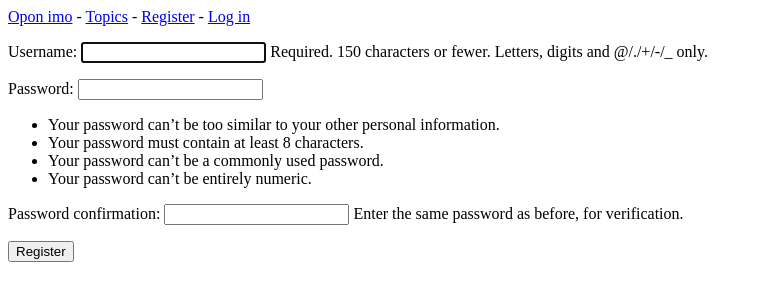
After one commit to Msdot001/Opon_Imo, a Django app: page /users/register/ in a window 1280 px wide. The commit adds this page. Shown: the top 301 px of the page, without its empty margins (0-759 px from the left). Run offline with Django 4.2, Linux system fonts and the light colour scheme.

Commit message:
Create register_user

```diff
--- a/templates/base.html
+++ b/templates/base.html
@@ -5,6 +5,7 @@
   Hello, {{ user.username }}.
   <a href="{%url 'users:logout' %}">Log out </a> <!--The default named URL pattern for logging out is simply 'logout'-->
   {% else %}
+  <a href="{% url 'users:register' %}">Register</a> -
   <a href="{% url 'users:login' %}">Log in</a> <!--The default named URL pattern for log in is simply 'login'-->
   {% endif %}
 </p>
--- a/users/templates/registration/login.html
+++ b/users/templates/registration/login.html
@@ -11,6 +11,6 @@
     {{ form.as_p }}
 
     <button name="submit">Log in</button>
-    <input type="hidden" name="next" value="{% url 'opon_imos:home' %}" />
+    <input type="hidden" name="next" value="{% url 'opon_imos:home' %}" />  <!--redirc=ect to home page-->
 </form>
 {% endblock content %}
--- /dev/null
+++ b/users/templates/registration/register.html
@@ -0,0 +1,9 @@
+{% extends "base.html" %}
+{% block content %}
+<form method="post" action="{% url 'users:register' %}">
+{% csrf_token %}
+{{ form.as_p }}
+<button name="submit">Register</button>
+<input type="hidden" name="next" value="{% url 'opon_imos:home' %}" />
+</form>
+{% endblock content %}
--- a/users/urls.py
+++ b/users/urls.py
@@ -1,8 +1,11 @@
 from django.urls import path, include
+from . import views
 
 app_name = "users"
 
 urlpatterns = [
-    # Include default auth urls.
-    path("", include('django.contrib.auth.urls'))
+    # Include default auth urls. for login and logout
+    path("", include('django.contrib.auth.urls')),
+    # path for registration of new users
+    path("register/", views.register, name="register"),
 ]
--- a/users/views.py
+++ b/users/views.py
@@ -1,3 +1,24 @@
-from django.shortcuts import render
+from django.shortcuts import render, redirect
+from django.contrib.auth import login
+from django.contrib.auth.forms import UserCreationForm
 
-# Create your views here.
+
+def register(request):
+    """Register a new user."""
+    if request.method != "POST":
+        form = UserCreationForm()
+
+    else:
+        # Process completed form.
+        form = UserCreationForm(data=request.POST)
+
+        if form.is_valid():
+            new_user = form.save()
+            # Log the user in and then redirect to home page.#
+            login(request, new_user)
+            return redirect("opon_imos:home")
+
+    # Display a blank or invalid form.
+
+    context = {"form": form}
+    return render(request, "registration/register.html", context)
```
